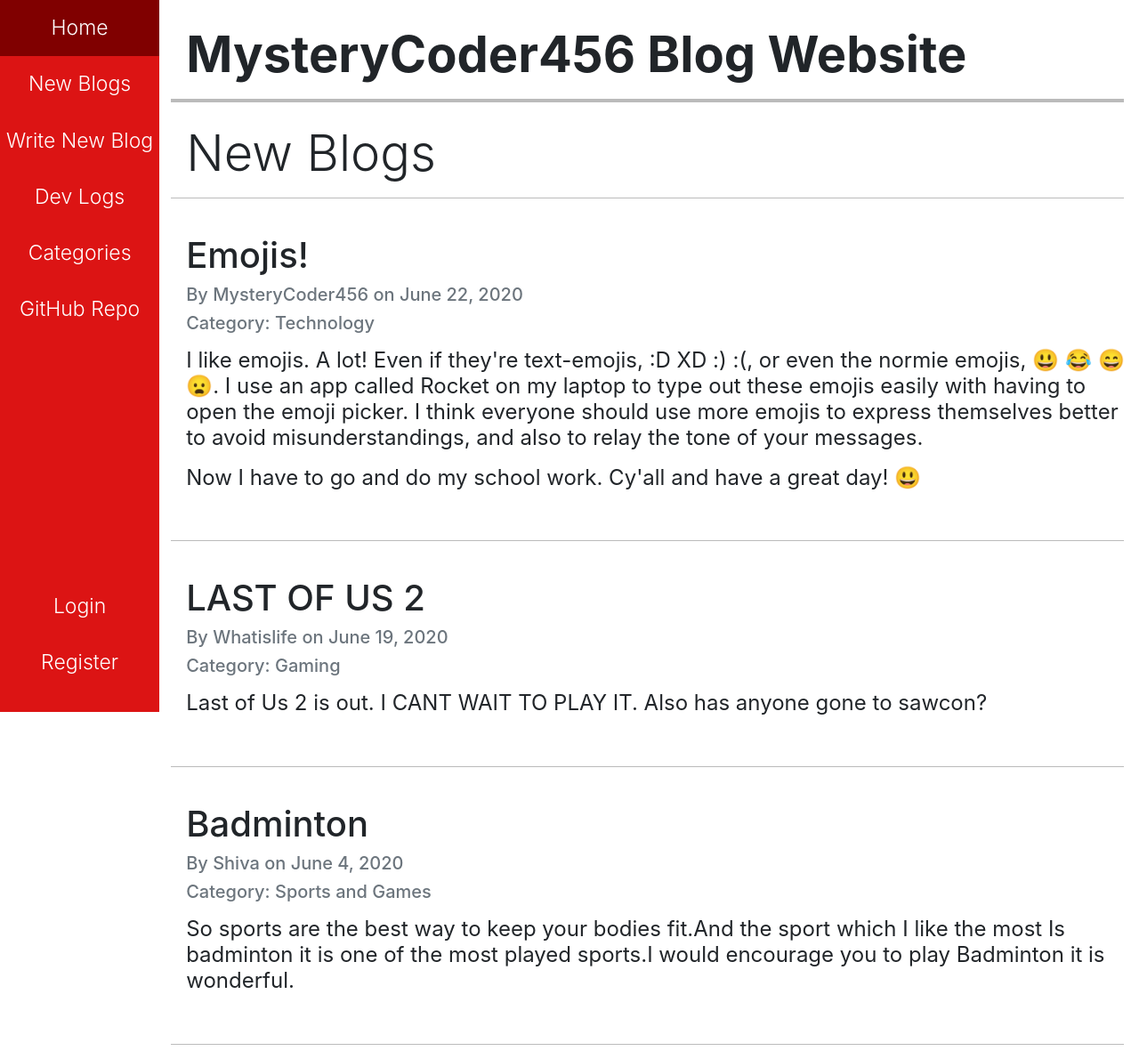
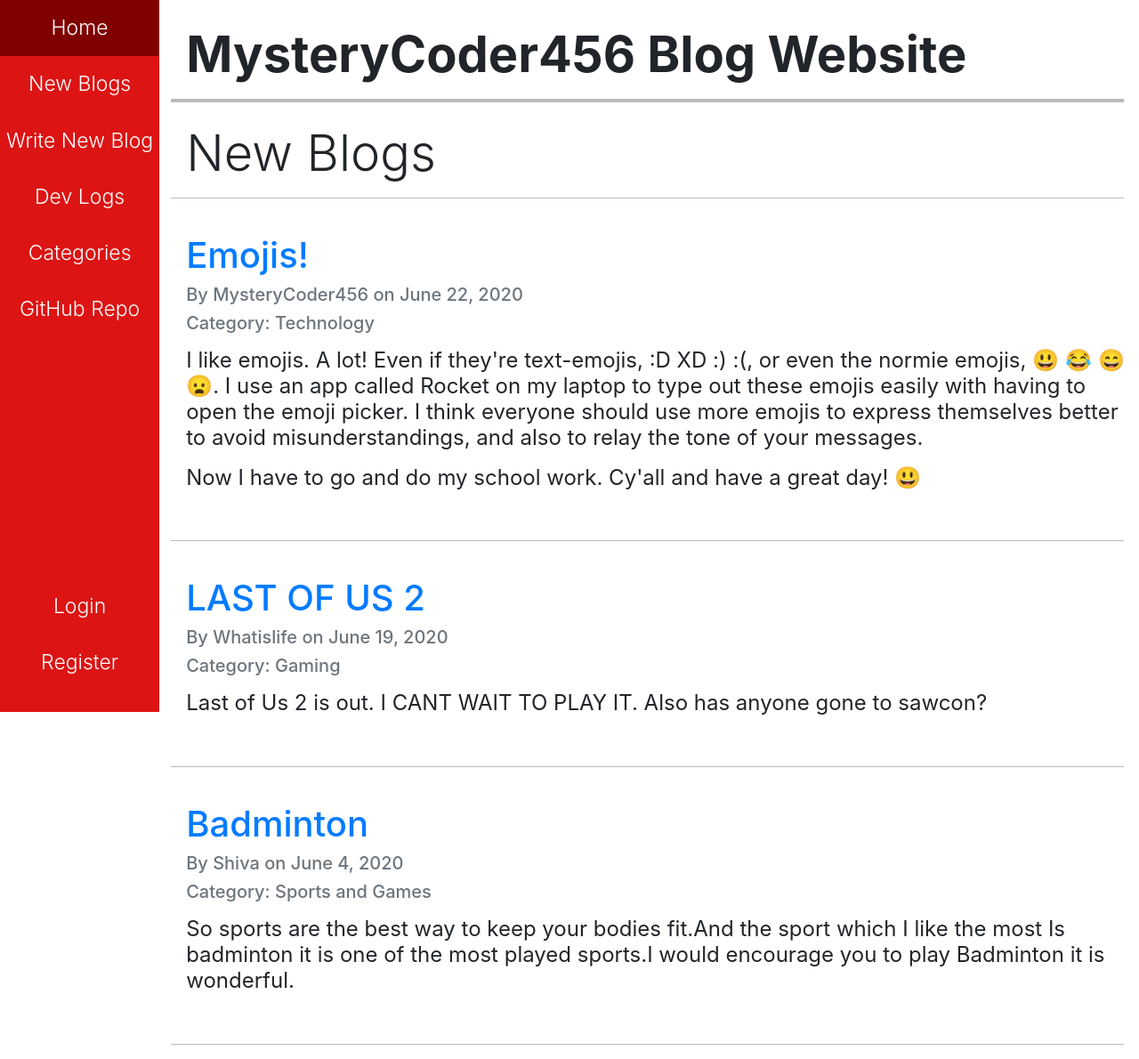
Before and after one commit to MysteryCoder456/Blog-App, a Django app: page /blogs/ in a window 1280 px wide. Shown: the whole page at 89% size. Run offline with Django 3.2, Linux system fonts and the light colour scheme; data comes from the database, SQL or seed files in the repository; some libraries are stand-ins or nearby versions.

Commit message:
Revert "db sync"
This reverts commit 47c1cbfd5f9c9d038ddd2718913962e7bdf483a4.

```diff
--- a/static/blog/styles.css
+++ b/static/blog/styles.css
@@ -62,15 +62,6 @@ html {
     padding: 4px 0px 0px 30px;
 }
 
-.blog-title a {
-    text-decoration: none;
-    color: inherit;
-}
-
-.blog-title a:hover {
-    text-decoration: underline;
-}
-
 /* Tag Styles */
 
 hr {
```
